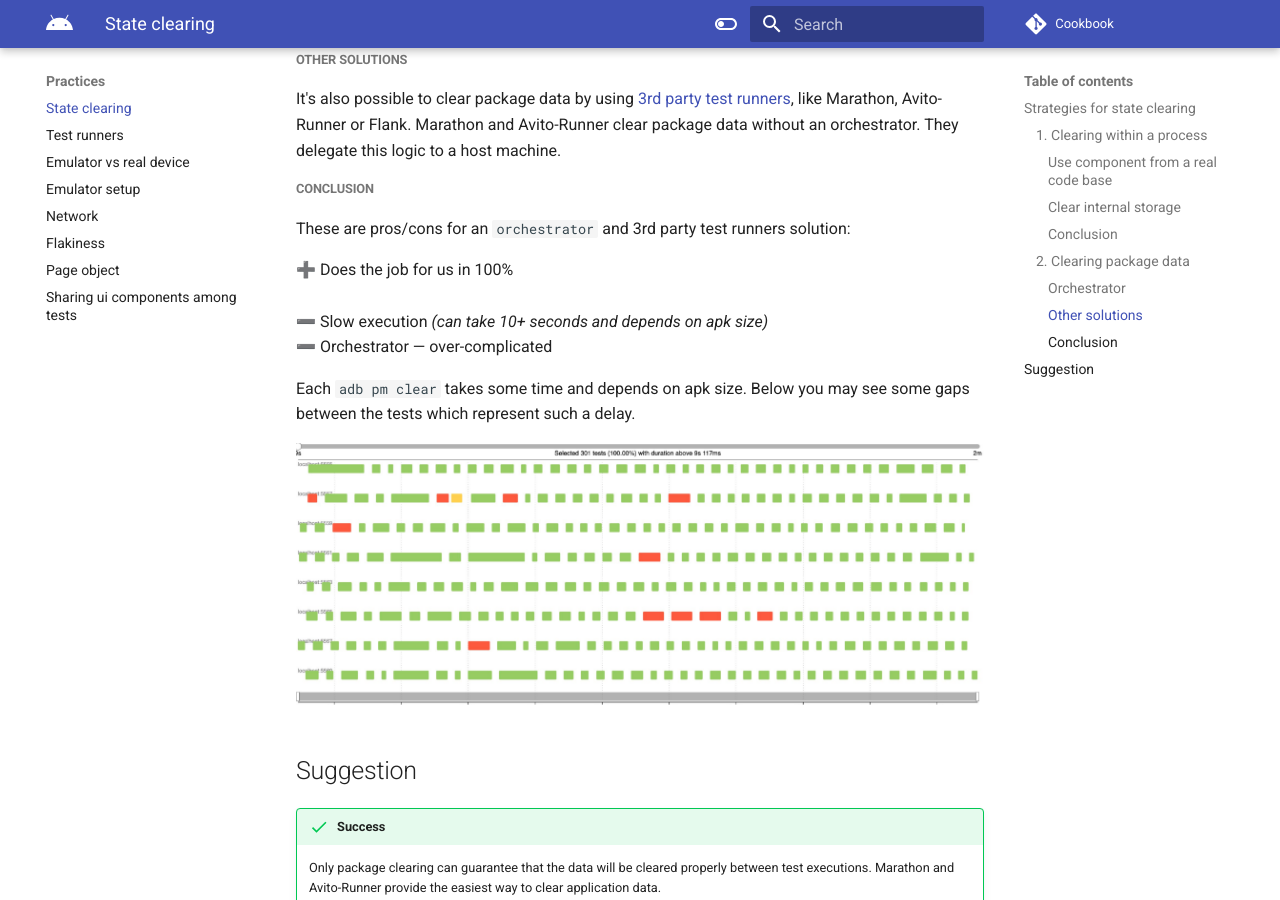
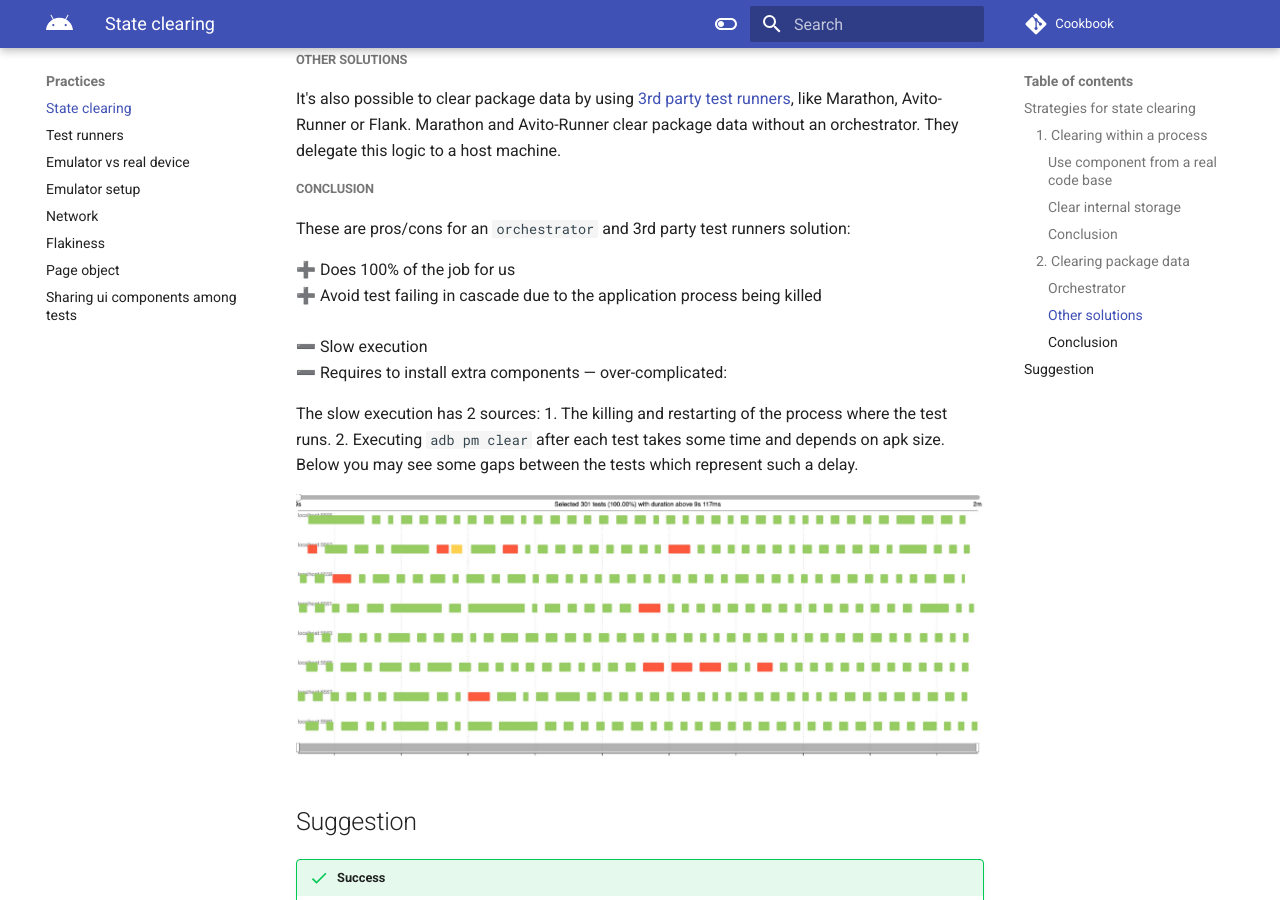
Before and after one commit to android-ui-testing/Cookbook, an MkDocs documentation site: the page built from docs/content/practices/state_clearing.md, in a window 1280 px wide and 900 px high, scrolled down 3362 px. Built offline with MkDocs 1.6.1 and Material for MkDocs 9.7.7, drawn with Linux system fonts in a browser that asks for light colours; comment, search, counter and statistics services are not loaded; some of the changed text lies outside the part shown.

Commit message:
some more corrections

```diff
--- a/docs/content/practices/state_clearing.md
+++ b/docs/content/practices/state_clearing.md
@@ -72,14 +72,14 @@ them [here](https://github.com/AdevintaSpain/Barista/tree/master/library/src/mai
 
 These are pros/cons for both solutions which don't kill the process:
 
-➕ Fast implementation<br/>
+➕ Easy implementation. Simply add the corresponding TestRules<br/>
 ➕ Fast execution in the same process<br/>
 <br/>
 ➖ Don't give you any guarantee that your app will be cleared properly<br/>
 ➖ Application or Test process killing will break tests execution <br/>
 ➖ Can be a bottleneck<br/>
 
-Use these solutions only as a temp workaround, because it won't work on perspective in huge projects
+Use these solutions only as a temp workaround, because it won't work in long-term for huge projects
 
 ### 2. Clearing package data
 
@@ -103,11 +103,11 @@ That's the idea behind of `Orchestrator`.
 It's an `apk` which only consists of [several classes](https://github.com/android/android-test/tree/master/runner/android_test_orchestrator/java/androidx/test/orchestrator)
 that run tests and clear data, as described above.
 
-You should install an `orchestrator` along with `application.apk` and `instrumented.apk` on the device.
+It is necessary to install an `orchestrator` along with the `application.apk` and the `instrumented.apk` on the device.
 
 But that's not all.
 <br/>
-Orchestrator also needs to execute adb commands. For that it uses [special services.](https://github.com/android/android-test/tree/master/services) under the hood.
+The Orchestrator also needs to execute adb commands. For that it uses [special services.](https://github.com/android/android-test/tree/master/services) under the hood.
 It's just a shell client and should be installed on the device.
 
 ![alt text](../images/orchestrator.png "orchestrator and test-services")
@@ -133,13 +133,15 @@ this logic to a host machine.
 
 These are pros/cons for an `orchestrator` and 3rd party test runners solution:
 
-➕ Does the job for us in 100% <br/>
+➕ Does 100% of the job for us<br/>
+➕ Avoid test failing in cascade due to the application process being killed<br/>
 <br/>
-➖ Slow execution _(can take 10+ seconds and depends on apk size)_ <br/>
-➖ Orchestrator — over-complicated <br/>
+➖ Slow execution <br/>
+➖ Requires to install extra components — over-complicated: <br/>
 
-Each `adb pm clear` takes some time and depends on apk size. Below you may see some gaps between the tests which
-represent such a delay.
+The slow execution has 2 sources:
+1. The killing and restarting of the process where the test runs.
+2. Executing `adb pm clear` after each test takes some time and depends on apk size. Below you may see some gaps between the tests which represent such a delay.
 
 ![alt text](../images/package_clear.png "ADB package clearing takes some time")
 
```
